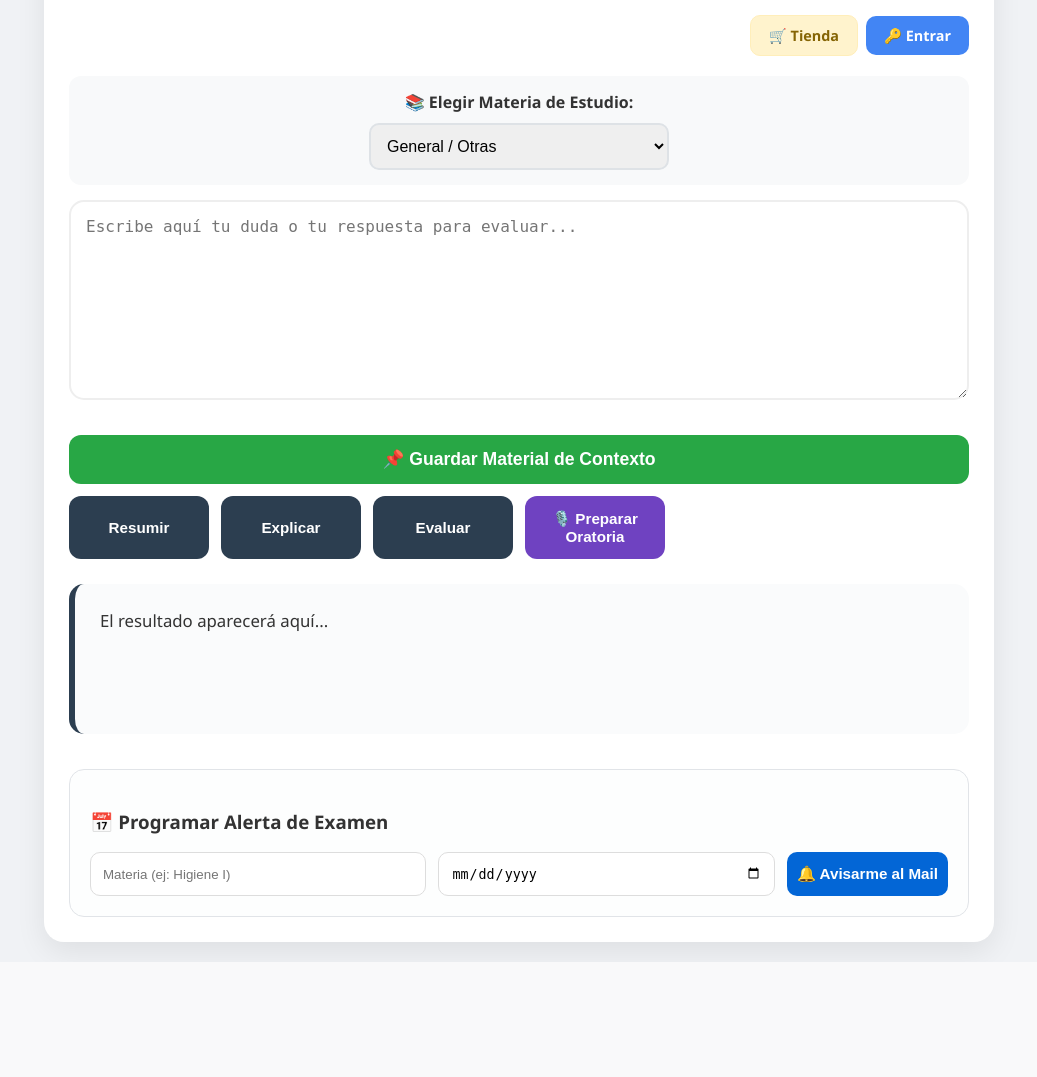
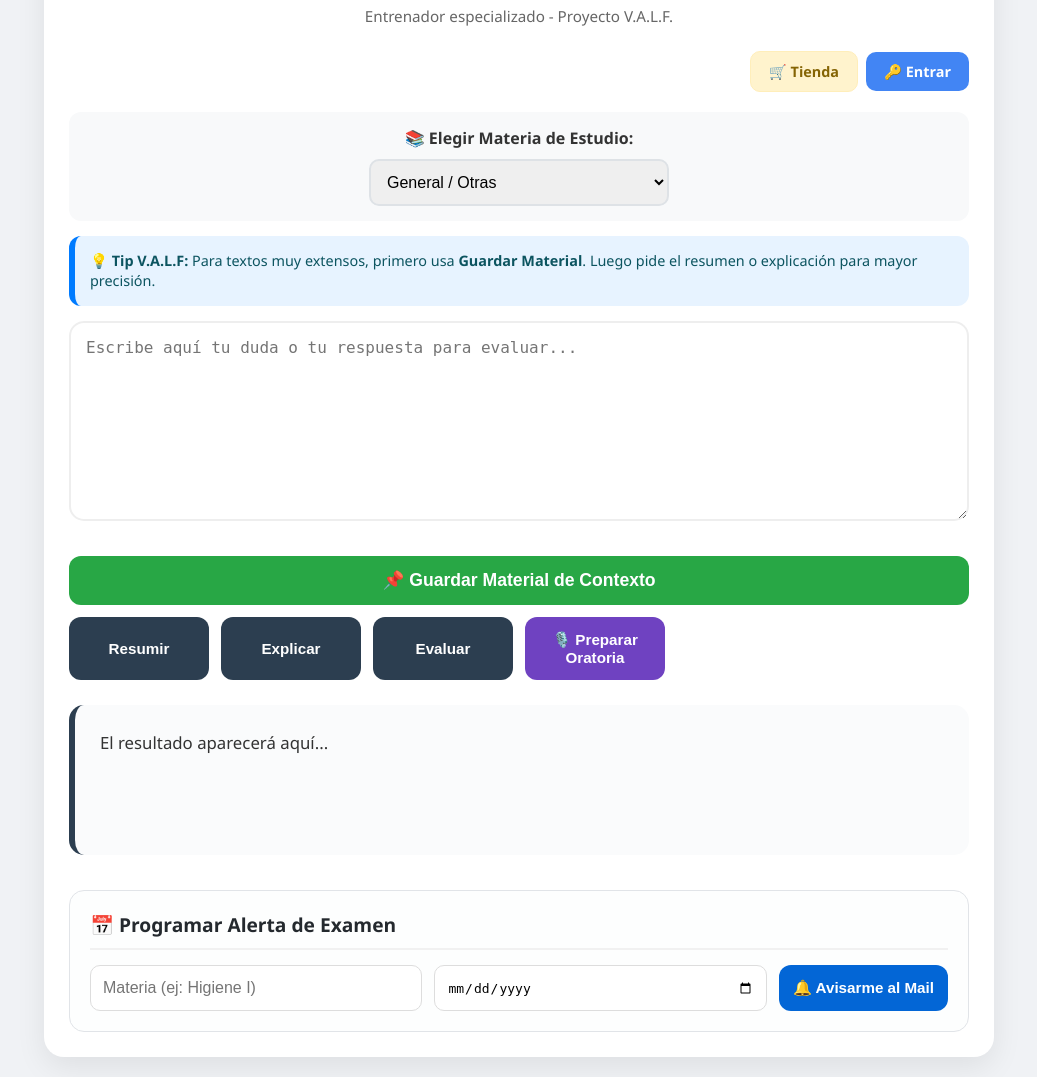
Before and after one commit to iaentrenador/mentor-academico, a Flask app: page / in a window 1280 px wide. Shown: the part 186-1263 px from the top of the page, without its empty margins (121-1158 px from the left). Before the commit the page ends 1148 px from the top, so only its background shows below. Run offline with Flask 3, Linux system fonts and the light colour scheme; some libraries are stand-ins or nearby versions.

Commit message:
Update index.html

```diff
--- a/templates/index.html
+++ b/templates/index.html
@@ -5,7 +5,6 @@
     <meta name="viewport" content="width=device-width, initial-scale=1.0">
     <title>Mentor IA - Beta 2.1 (V.A.L.F.)</title>
     <style>
-        /* MANTENIDO: Tus estilos originales intactos */
         body { font-family: 'Segoe UI', Tahoma, Geneva, Verdana, sans-serif; margin: 0; background-color: #f0f2f5; padding: 10px; color: #333; }
         .container { max-width: 900px; margin: 10px auto; background: #fff; padding: 25px; border-radius: 20px; box-shadow: 0 10px 30px rgba(0,0,0,0.08); }
         .logo-container { text-align: center; margin-bottom: 15px; }
@@ -22,34 +21,31 @@
         select { width: 100%; max-width: 300px; padding: 12px; border-radius: 10px; border: 2px solid #dee2e6; font-size: 1em; outline: none; transition: border-color 0.2s; }
         .tip-box { background: #e7f3ff; color: #0c5460; padding: 15px; border-radius: 12px; font-size: 0.9em; margin-bottom: 15px; border-left: 6px solid #007bff; line-height: 1.4; }
         textarea { width: 100%; height: 200px; padding: 15px; border: 2px solid #eee; border-radius: 15px; box-sizing: border-box; font-size: 16px; resize: vertical; margin-bottom: 10px; }
-
-        /* NUEVO: Estilo para el input de Consigna (Triple Bloque) */
         #consigna-container { display: none; margin-bottom: 10px; animation: fadeIn 0.3s; }
-        .input-consigna { width: 100%; padding: 12px; border: 2px dashed #3498db; border-radius: 10px; background: #f0f7ff; }
-
+        .input-consigna { width: 100%; padding: 12px; border: 2px dashed #3498db; border-radius: 10px; background: #f0f7ff; box-sizing: border-box; font-size: 1em; }
         .controls { display: grid; grid-template-columns: repeat(auto-fit, minmax(130px, 1fr)); gap: 12px; margin-top: 20px; }
         button { padding: 14px; border: none; border-radius: 12px; cursor: pointer; background: #2c3e50; color: white; font-weight: 600; font-size: 0.95em; transition: all 0.3s ease; }
+        button:hover { background: #1a2a3a; transform: translateY(-2px); box-shadow: 0 4px 12px rgba(0,0,0,0.15); }
         .btn-load { background: #28a745; grid-column: 1 / -1; font-size: 1.1em; }
         .btn-oratoria { background: #6f42c1; }
-
-        /* NUEVO: Estilos para el Resultado tipo "Expediente" */
-        #resultado { margin-top: 25px; padding: 25px; background: #fafbfc; border-radius: 15px; border-left: 6px solid #2c3e50; min-height: 100px; font-size: 1.05em; }
+        #resultado { margin-top: 25px; padding: 25px; background: #fafbfc; border-radius: 15px; border-left: 6px solid #2c3e50; min-height: 100px; font-size: 1.05em; line-height: 1.6; }
         .nota-box { float: right; background: #2c3e50; color: white; padding: 10px 20px; border-radius: 10px; font-size: 1.5em; font-weight: bold; }
         .seccion-eval { margin-bottom: 15px; }
         .seccion-eval b { color: #1a2a3a; display: block; margin-bottom: 5px; text-transform: uppercase; font-size: 0.85em; }
-
         .exam-form { margin-top: 35px; padding: 20px; border-radius: 15px; background: #fdfefe; border: 1px solid #e1e4e8; }
+        .exam-form h3 { margin-top: 0; color: #24292e; font-size: 1.2em; border-bottom: 2px solid #f1f1f1; padding-bottom: 10px; margin-bottom: 15px; }
         .exam-inputs { display: flex; flex-direction: column; gap: 12px; }
-        .exam-inputs input { padding: 12px; border: 1px solid #ddd; border-radius: 10px; flex: 1; }
-
+        .exam-inputs input { padding: 12px; border: 1px solid #ddd; border-radius: 10px; font-size: 1em; flex: 1; }
+        .btn-exam { background: #0366d6; }
         @keyframes fadeIn { from { opacity: 0; transform: translateY(-5px); } to { opacity: 1; transform: translateY(0); } }
         @media (min-width: 600px) { .exam-inputs { flex-direction: row; } }
     </style>
 </head>
 <body>
     <div class="container">
+        <!-- FIX: Logo restaurado a la URL original -->
         <div class="logo-container">
-            <img src="https://via.placeholder.com/100" alt="Logo Mentor IA" class="logo-mentor">
+            <img src="https://lh3.googleusercontent.com/u/0/d/1KljzH443DnPqM5P1TDXjfXsrac4D-5Hz=w1000" alt="Logo Mentor IA" class="logo-mentor">
         </div>
 
         <h1>Mentor IA Académico</h1>
@@ -68,12 +64,16 @@
 
         <div class="materia-selector">
             <label for="materia">📚 <b>Elegir Materia de Estudio:</b></label>
-            <select id="materia" onchange="checkMateria()">
+            <select id="materia">
                 <option value="general">General / Otras</option>
                 <option value="higiene">Higiene y Seguridad (Méndez)</option>
                 <option value="matematica">Matemática (Cálculo/Kenko)</option>
                 <option value="politica">Política y Sociedad (Oratoria)</option>
             </select>
+        </div>
+
+        <div class="tip-box">
+            💡 <b>Tip V.A.L.F:</b> Para textos muy extensos, primero usa <b>Guardar Material</b>. Luego pide el resumen o explicación para mayor precisión.
         </div>
 
         <div id="consigna-container">
@@ -97,20 +97,27 @@
             <div class="exam-inputs">
                 <input type="text" id="exam-materia" placeholder="Materia (ej: Higiene I)">
                 <input type="date" id="exam-fecha">
-                <button class="btn-exam" style="background: #0366d6; color: white; border:none; padding:10px; border-radius:10px; cursor:pointer;" onclick="programarExamen()">🔔 Avisarme al Mail</button>
+                <button class="btn-exam" onclick="programarExamen()">🔔 Avisarme al Mail</button>
             </div>
         </div>
     </div>
 
     <script>
-        // MANTENIDO: Lógica de carga inicial
+        // FIX: window.onload con try/catch para evitar error silencioso
         window.onload = async () => {
+            try {
                 const res = await fetch('/api/usuario');
                 const data = await res.json();
-            if(data.logueado) document.getElementById('contador-consultas').innerText = data.restantes;
+                if (data.logueado) {
+                    const contador = document.getElementById('contador-consultas');
+                    if (contador) contador.innerText = data.restantes;
+                }
+            } catch (err) {
+                console.log("Sesión no iniciada o error de API.");
+            }
         };
 
-        // NUEVO: Muestra/Oculta campo de consigna al hacer clic en Evaluar
+        // Muestra el campo de consigna la primera vez, luego envía
         function toggleEvaluar() {
             const cont = document.getElementById('consigna-container');
             if (cont.style.display === 'block') {
@@ -128,18 +135,17 @@
             const resDiv = document.getElementById('resultado');
             const contador = document.getElementById('contador-consultas');
 
-            if (!texto && tarea !== 'cargar_material') return alert("Ingresa contenido primero.");
+            // Validaciones
+            if (tarea === 'cargar_material' && !texto) return alert("Pegá el material antes de guardarlo.");
+            if (tarea !== 'cargar_material' && !texto) return alert("Ingresa contenido primero.");
+
             resDiv.innerHTML = "<i>Pensando como experto...</i>";
 
             try {
-                // ADAPTACIÓN: Enviamos campos según lo que espera el app.py (Triple Bloque)
-                const payload = {
-                    texto: texto,      // Fallback para tareas comunes
-                    writing: texto,    // Para 'evaluar'
-                    prompt: consigna,  // La consigna del docente
-                    materia: materia,
-                    material: tarea === 'cargar_material' ? texto : undefined
-                };
+                // FIX: payload separado por tarea — cargar_material solo manda "material"
+                const payload = tarea === 'cargar_material'
+                    ? { material: texto }
+                    : { texto: texto, writing: texto, prompt: consigna, materia: materia };
 
                 const response = await fetch(`/${tarea}`, {
                     method: 'POST',
@@ -151,12 +157,12 @@
                 if (data.error) {
                     resDiv.innerText = "❌ " + data.error;
                 } else {
-                    // MANTENIDO: Actualización de monetización
-                    if (data.restantes !== undefined) contador.innerText = data.restantes;
+                    if (data.restantes !== undefined && contador) contador.innerText = data.restantes;
 
-                    // NUEVO: Lógica de renderizado inteligente (JSON vs Texto)
                     const resIA = data.resultado || data.res;
-                    if (typeof resIA === 'object') {
+
+                    // Renderizado inteligente: JSON (evaluar) vs texto plano
+                    if (typeof resIA === 'object' && resIA !== null) {
                         resDiv.innerHTML = `
                             <div class="nota-box">${resIA.nota || 'S/N'}</div>
                             <div class="seccion-eval"><b>✅ Fortalezas:</b> ${resIA.fortalezas || resIA.puntos_positivos || ''}</div>
@@ -164,40 +170,58 @@
                             <div class="seccion-eval"><b>💡 Sugerencia:</b> ${resIA.sugerencia || resIA.feedback || ''}</div>
                         `;
                     } else {
-                        resDiv.innerText = resIA;
+                        resDiv.innerText = resIA || "Operación completada.";
                     }
                 }
             } catch (err) {
-                resDiv.innerText = "⚠️ Error de conexión.";
+                resDiv.innerText = "⚠️ Error de conexión con el servidor. Verifica tu señal o el estado de la app.";
             }
         }
 
-        // MANTENIDO: Lógica de Anuncios y Temporizador
+        // Abre el anuncio y arranca el temporizador de 15 segundos
         async function verPublicidad() {
-            if(!confirm("¿Deseas ver un anuncio para obtener 5 consultas extra?")) return;
+            if (!confirm("¿Deseas ver un anuncio para obtener 5 consultas extra?")) return;
+
             window.open('https://www.profitablecpmratenetwork.com/n2r78m21y?key=53d8cbd50aefa22ac6dd367853c1809e', '_blank');
+
             let segundos = 15;
-            document.getElementById('resultado').innerHTML = `⏳ Viendo anuncio... Aguardá <b><span id="timer">${segundos}</span> segundos</b>.`;
+            document.getElementById('resultado').innerHTML = `⏳ Viendo anuncio... Aguardá <b><span id="timer">${segundos}</span> segundos</b> para recibir tus consultas.`;
+
             const intervalo = setInterval(() => {
                 segundos--;
-                document.getElementById('timer').innerText = segundos;
-                if(segundos <= 0) { clearInterval(intervalo); registrarAnuncio(); }
+                const timerEl = document.getElementById('timer');
+                if (timerEl) timerEl.innerText = segundos;
+                if (segundos <= 0) { clearInterval(intervalo); registrarAnuncio(); }
             }, 1000);
         }
 
+        // FIX: registrarAnuncio con try/catch completo
         async function registrarAnuncio() {
-            const response = await fetch('/ver_anuncio', { method: 'POST' });
+            const resDiv = document.getElementById('resultado');
+            resDiv.innerText = "Verificando anuncio...";
+            try {
+                const response = await fetch('/ver_anuncio', {
+                    method: 'POST',
+                    headers: { 'Content-Type': 'application/json' }
+                });
                 const data = await response.json();
-            if(data.res) {
-                document.getElementById('contador-consultas').innerText = data.restantes;
-                document.getElementById('resultado').innerText = "✅ ¡5 consultas agregadas!";
+                if (data.res) {
+                    const contador = document.getElementById('contador-consultas');
+                    if (contador) contador.innerText = data.restantes;
+                    resDiv.innerText = "✅ ¡5 consultas agregadas correctamente!";
+                } else {
+                    resDiv.innerText = "❌ " + (data.error || "Error al registrar anuncio.");
+                }
+            } catch (err) {
+                resDiv.innerText = "⚠️ Error al conectar con el servidor.";
             }
         }
 
-        // MANTENIDO: Funciones de Examen y Tienda
         async function programarExamen() {
             const materia = document.getElementById('exam-materia').value;
             const fecha = document.getElementById('exam-fecha').value;
+            if (!materia || !fecha) return alert("Completa materia y fecha.");
+            try {
                 const response = await fetch('/configurar_examen', {
                     method: 'POST',
                     headers: { 'Content-Type': 'application/json' },
@@ -205,12 +229,19 @@
                 });
                 const data = await response.json();
                 alert(data.res || data.error);
+            } catch (err) {
+                alert("Error al programar alerta.");
+            }
         }
 
         async function verTienda() {
+            try {
                 const response = await fetch('/tienda');
                 const data = await response.json();
-            alert(`🏪 TIENDA MENTOR\n\n${data.mensaje}\n\nOpciones: ${data.opciones.join(', ')}`);
+                alert(`🏪 TIENDA MENTOR\n\n${data.mensaje}\n\nOpciones próximas:\n- ${data.opciones.join('\n- ')}`);
+            } catch (err) {
+                alert("La tienda no está disponible en este momento.");
+            }
         }
     </script>
 </body>
```
Lines whose indentation alone changed are shown as unchanged.
